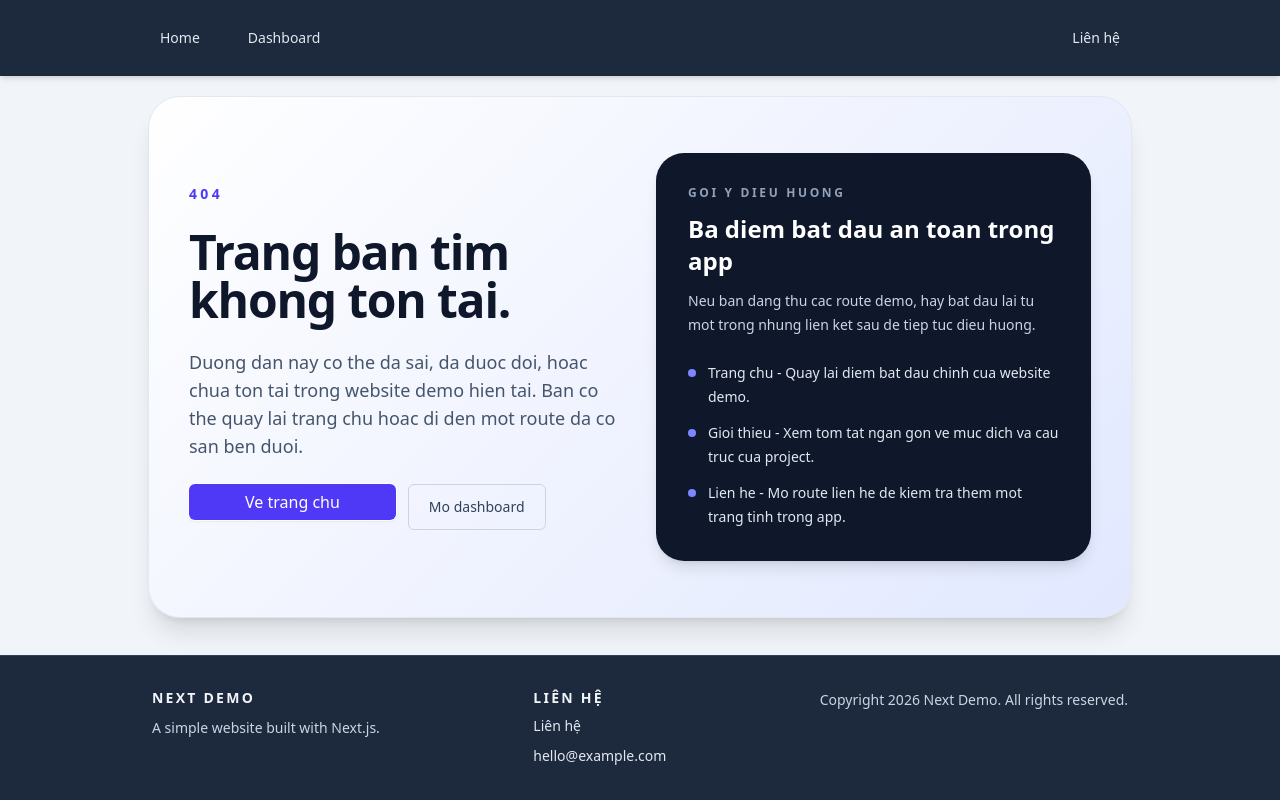
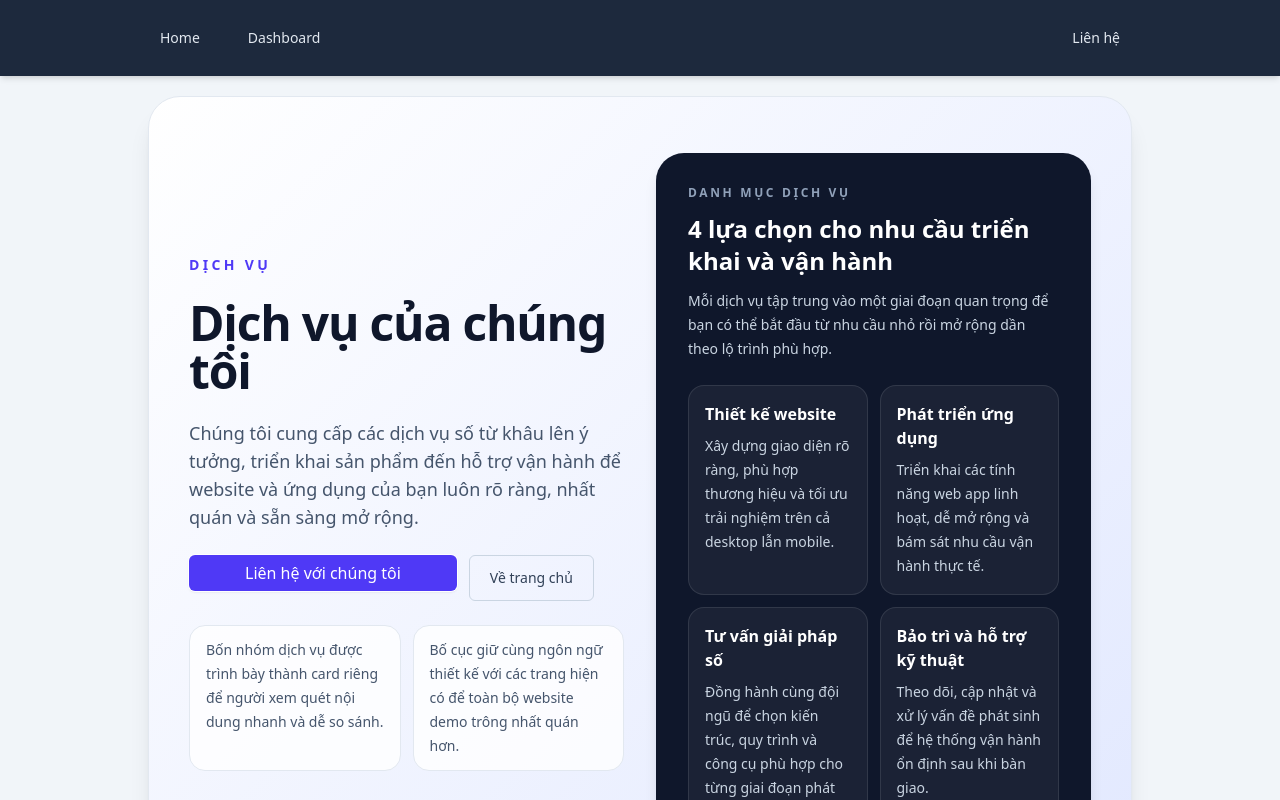
Before and after one commit to trungh1983/next_demo, a Next.js app: page /dich-vu in a window 1280 px wide. Before the commit this address had no page. Shown: the top 800 px of the page. Built offline with nearby package versions, Linux system fonts and the light colour scheme.

Commit message:
feat: 007 services page cm

```diff
--- /dev/null
+++ b/src/app/dich-vu/page.jsx
@@ -0,0 +1,87 @@
+import Link from "next/link";
+
+const services = [
+  {
+    title: "Thiết kế website",
+    description:
+      "Xây dựng giao diện rõ ràng, phù hợp thương hiệu và tối ưu trải nghiệm trên cả desktop lẫn mobile.",
+  },
+  {
+    title: "Phát triển ứng dụng",
+    description:
+      "Triển khai các tính năng web app linh hoạt, dễ mở rộng và bám sát nhu cầu vận hành thực tế.",
+  },
+  {
+    title: "Tư vấn giải pháp số",
+    description:
+      "Đồng hành cùng đội ngũ để chọn kiến trúc, quy trình và công cụ phù hợp cho từng giai đoạn phát triển.",
+  },
+  {
+    title: "Bảo trì và hỗ trợ kỹ thuật",
+    description:
+      "Theo dõi, cập nhật và xử lý vấn đề phát sinh để hệ thống vận hành ổn định sau khi bàn giao.",
+  },
+];
+
+export default function ServicesPage() {
+  return (
+    <section aria-labelledby="services-title" className="hero">
+      <div className="hero-copy">
+        <p className="hero-kicker">Dịch vụ</p>
+        <h1 className="hero-title" id="services-title">
+          Dịch vụ của chúng tôi
+        </h1>
+        <p className="hero-summary">
+          Chúng tôi cung cấp các dịch vụ số từ khâu lên ý tưởng, triển khai sản
+          phẩm đến hỗ trợ vận hành để website và ứng dụng của bạn luôn rõ ràng,
+          nhất quán và sẵn sàng mở rộng.
+        </p>
+
+        <div className="hero-actions">
+          <Link className="btn-primary" href="/lien-he">
+            Liên hệ với chúng tôi
+          </Link>
+          <Link className="hero-secondary" href="/">
+            Về trang chủ
+          </Link>
+        </div>
+
+        <div className="grid gap-3 text-sm leading-6 text-slate-600 sm:grid-cols-2">
+          <p className="rounded-2xl border border-slate-200 bg-white/80 px-4 py-3">
+            Bốn nhóm dịch vụ được trình bày thành card riêng để người xem quét
+            nội dung nhanh và dễ so sánh.
+          </p>
+          <p className="rounded-2xl border border-slate-200 bg-white/80 px-4 py-3">
+            Bố cục giữ cùng ngôn ngữ thiết kế với các trang hiện có để toàn bộ
+            website demo trông nhất quán hơn.
+          </p>
+        </div>
+      </div>
+
+      <aside aria-labelledby="services-list-title" className="hero-card">
+        <p className="hero-card-kicker">Danh mục dịch vụ</p>
+        <h2 className="hero-card-title" id="services-list-title">
+          4 lựa chọn cho nhu cầu triển khai và vận hành
+        </h2>
+        <p className="hero-card-copy">
+          Mỗi dịch vụ tập trung vào một giai đoạn quan trọng để bạn có thể bắt
+          đầu từ nhu cầu nhỏ rồi mở rộng dần theo lộ trình phù hợp.
+        </p>
+
+        <div className="mt-6 grid gap-3 sm:grid-cols-2">
+          {services.map((service) => (
+            <article
+              className="rounded-2xl border border-white/10 bg-white/5 px-4 py-4"
+              key={service.title}
+            >
+              <h3 className="text-base font-semibold text-white">{service.title}</h3>
+              <p className="mt-2 text-sm leading-6 text-slate-300">
+                {service.description}
+              </p>
+            </article>
+          ))}
+        </div>
+      </aside>
+    </section>
+  );
+}
```
Also changed, not shown: 1 other file (tests, documents, lock files or other folders).
